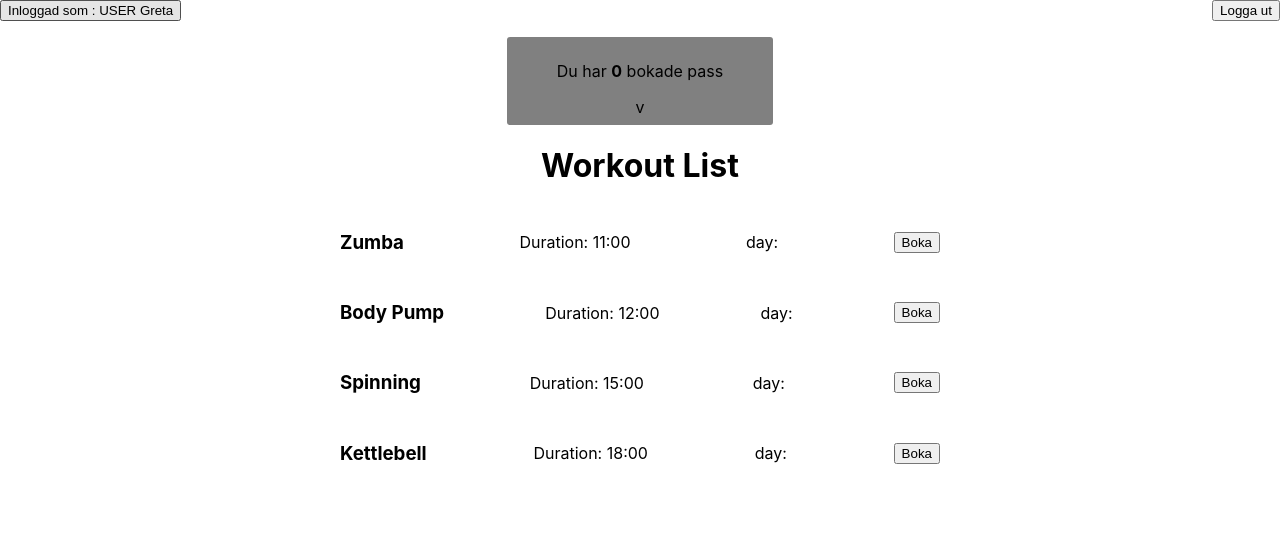
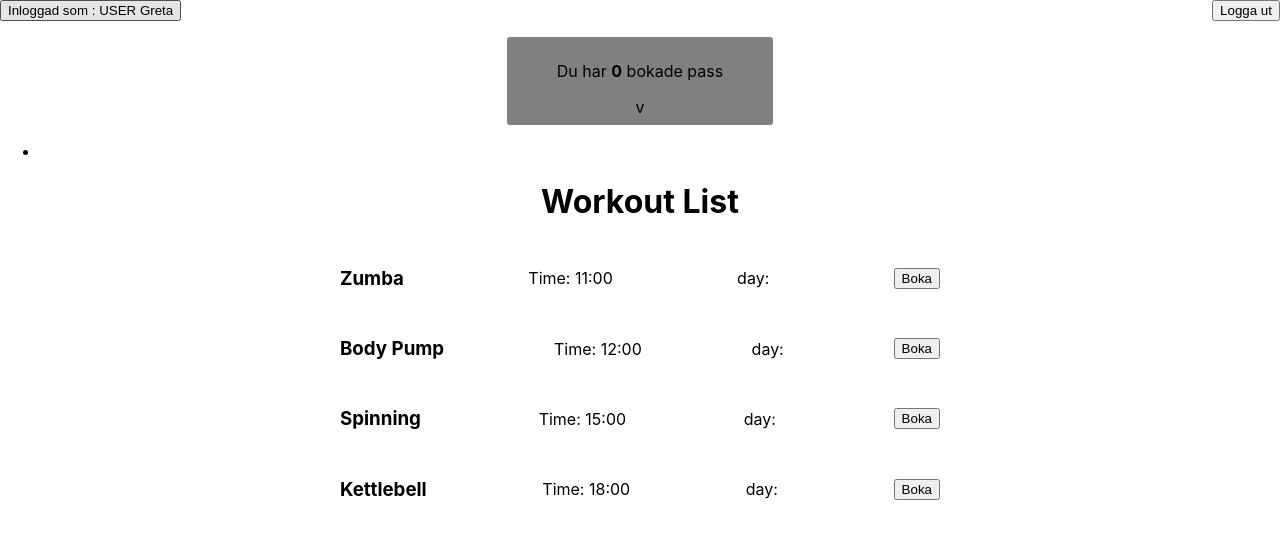
Before and after one commit to BoMar-Dev/strong-n-epic-react-typescript, a React (Create React App) app: page /user in a window 1280 px wide. Shown: the top 538 px of the page. Built offline with nearby package versions, Linux system fonts and the light colour scheme.

Commit message:
render count and workout to screen

```diff
--- a/src/components/ShowWorkout.tsx
+++ b/src/components/ShowWorkout.tsx
@@ -6,25 +6,33 @@ import "../styles/workout.css";
 import { IWorkout } from "../types/WorkoutType";
 import { Workouts } from "../db/Workouts";
 
+
 const WorkoutList: React.FC = () => {
   const [count, setCount] = useState(0);
-  const [workoutItems, setWorkoutItems] = useState<IWorkout[]>([]);
-  const [clickedButton, setClickedButton] = useState("");
+  const [workoutList, setWorkoutList] = useState<IWorkout[] | null> (null);
+  const [selectedWorkout, setSelectedWorkout] = useState<string[]>([]);
+
+
 
   const increment = () => {
     setCount((count) => count + 1);
   };
 
+  const handledWorkoutChange = (workoutName: string) => {
+    setSelectedWorkout([...selectedWorkout, workoutName]);
+  }
+
+
   const renderWorkouts = () => {
     return Workouts.map((workout: IWorkout) => (
       <div className="workout-container" key={workout.id}>
         <h3>{workout.name}</h3>
-        <p>Duration: {workout.time}</p>
+        <p>Time: {workout.time}</p>
         <p>day: {workout.weekDay}</p>
-        {/* <button name="kotte" onClick={() => console.log(workout.name)}>
+        <button onClick={() => {handledWorkoutChange(workout.name); increment()}}>
           Boka
-        </button> */}
-        <button onClick={increment}>Boka</button>
+        </button>
+        {/* <button onClick={increment}>Boka</button> */}
       </div>
     ));
   };
@@ -37,6 +45,11 @@ const WorkoutList: React.FC = () => {
         </p>
         <span>v</span>
       </div>
+      <div>
+        <ul>
+          <li>{selectedWorkout}</li>
+        </ul>
+      </div>
       <h1>Workout List</h1>
       {renderWorkouts()}
     </div>
```
